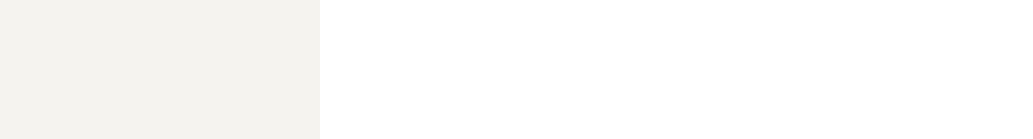
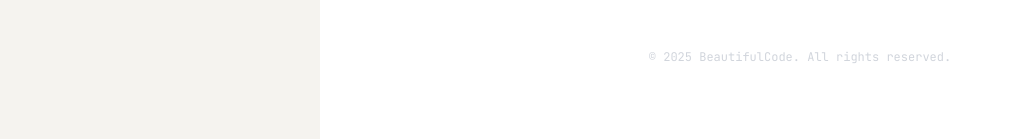
Before and after one commit to beautiful-code/bc-website, a Next.js app: page / in a window 1280 px wide. Shown: the part 579-718 px from the top of the page, without its empty margins (0-1033 px from the left). Built offline with nearby package versions, Linux system fonts and the light colour scheme.

Commit message:
copyright

```diff
--- a/src/app/page.tsx
+++ b/src/app/page.tsx
@@ -1,6 +1,7 @@
 import Link from "next/link";
 import ExpertiseIcon from "@/components/ExpertiseIcon";
 import Logo from "@/components/Logo";
+import Copyright from "@/components/Copyright";
 import "../styles/layout.scss";
 
 export default function Home() {
@@ -78,6 +79,7 @@ export default function Home() {
               })}
             </div>
           </div>
+          <Copyright />
         </div>
       </div>
     </div>
--- /dev/null
+++ b/src/components/Copyright.tsx
@@ -0,0 +1,13 @@
+import React from "react";
+
+export default function Copyright() {
+  return (
+    <div className="flex justify-center mt-8 mb-4">
+      <div className="text-center">
+        <p className="text-xs text-gray-300 mb-2">
+          © 2025 BeautifulCode. All rights reserved.
+        </p>
+      </div>
+    </div>
+  );
+}
--- a/src/components/MenuPage.tsx
+++ b/src/components/MenuPage.tsx
@@ -2,6 +2,7 @@ import { ReactNode } from "react";
 import NavigationalSidebar from "./NavigationalSidebar";
 import Logo from "./Logo";
 import MobileNav from "./MobileNav";
+import Copyright from "./Copyright";
 
 interface MenuPageProps {
   activeSlug: string;
@@ -30,6 +31,7 @@ export default function MenuPage({ activeSlug, children }: MenuPageProps) {
         {/* Main Column - Content */}
         <div className="mainColumn font-[family-name:var(--font-jetbrains-mono)]">
           {children}
+          <Copyright />
         </div>
       </div>
     </div>
```
